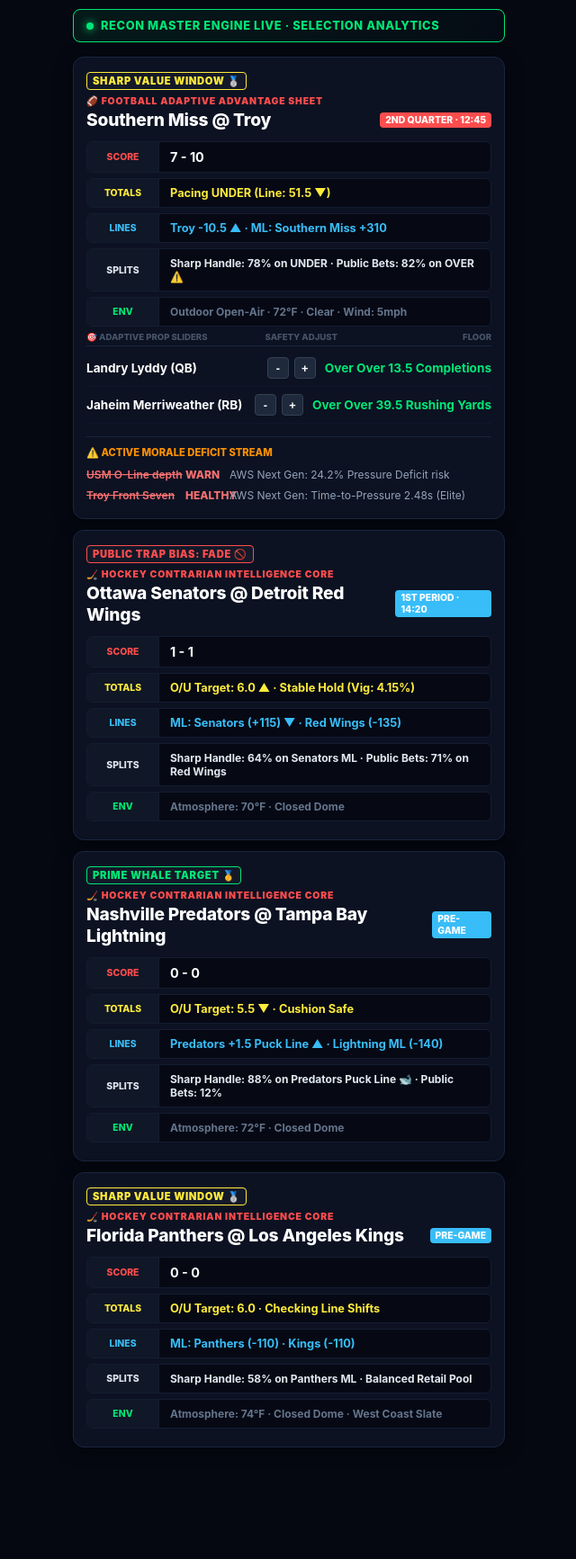
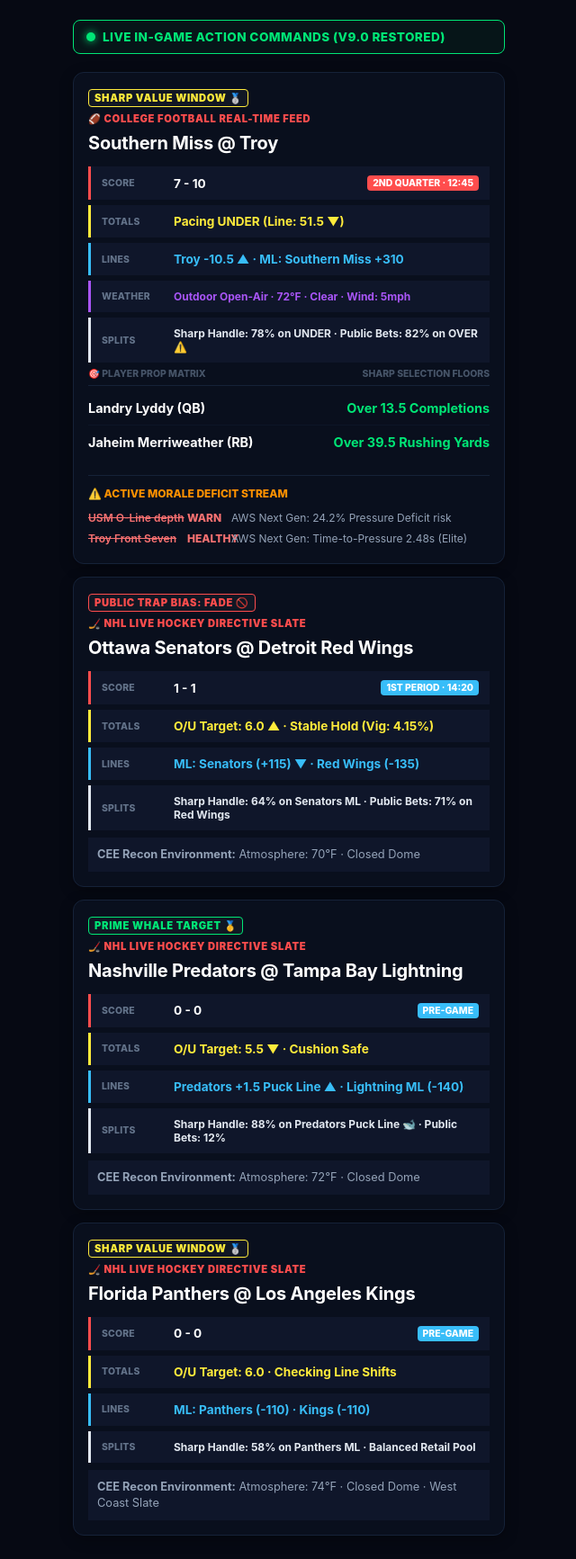
Before and after one commit to matty48653-design/Cee-app, a Flask app: page / in a window 1280 px wide. Shown: the whole page at 90% size, without its empty margins (319-959 px from the left). Before the commit the page ends 1609 px from the top, so only its background shows below. Run offline with Flask 3, Linux system fonts and the light colour scheme.

Commit message:
Revise dashboard layout and styles for improved UI
Updated the dashboard HTML to reflect new titles and styles, including changes to the layout and design elements for better user experience.

```diff
--- a/templates/dashboard.html
+++ b/templates/dashboard.html
@@ -3,51 +3,58 @@
 <head>
     <meta charset="UTF-8">
     <meta name="viewport" content="width=device-width, initial-scale=1.0">
-    <title>Cee App - Advanced Command Center</title>
+    <title>Cee App - Live Action Commands</title>
     <style>
         body {
-            background-color: #050811;
+            background-color: #060913;
             color: #e2e8f0;
             font-family: -apple-system, BlinkMacSystemFont, "Segoe UI", Roboto, sans-serif;
             margin: 0;
-            padding: 10px;
+            padding: 12px;
             -webkit-font-smoothing: antialiased;
         }
 
         #matrix-container {
             max-width: 480px;
             margin: 0 auto;
+            padding-top: 10px;
         }
 
         .system-test-badge {
-            background: linear-gradient(90deg, rgba(0, 230, 118, 0.08) 0%, rgba(0, 184, 212, 0.02) 100%);
+            background: rgba(0, 230, 118, 0.05);
             border: 1px solid #00e676;
             color: #00e676;
             text-align: left;
-            font-size: 0.8rem;
+            font-size: 0.85rem;
             font-weight: 800;
             padding: 10px 14px;
             border-radius: 8px;
-            letter-spacing: 0.05em;
+            letter-spacing: 0.03em;
             text-transform: uppercase;
-            margin-bottom: 16px;
+            margin-bottom: 20px;
             display: flex;
             align-items: center;
             gap: 8px;
         }
 
-        .status-dot { width: 8px; height: 8px; background-color: #00e676; border-radius: 50%; display: inline-block; box-shadow: 0 0 10px #00e676; }
+        .status-dot {
+            width: 10px;
+            height: 10px;
+            background-color: #00e676;
+            border-radius: 50%;
+            display: inline-block;
+            box-shadow: 0 0 10px #00e676;
+        }
 
         .slate-card {
-            background: #0c1222;
+            background: #090f1d;
             border-radius: 12px;
-            padding: 14px;
-            margin-bottom: 12px;
-            border: 1px solid #1a2640;
-            box-shadow: 0 4px 20px rgba(0, 0, 0, 0.4);
+            padding: 16px;
+            margin-bottom: 14px;
+            border: 1px solid #152238;
+            box-shadow: 0 4px 15px rgba(0, 0, 0, 0.3);
         }
 
-        /* NEW GLOWING EDGE RATING TRACKER STYLE */
         .edge-rating-tag {
             font-size: 0.7rem;
             font-weight: 900;
@@ -60,51 +67,126 @@
             background: rgba(255, 255, 255, 0.03);
         }
 
-        .sport-type { color: #ff4d4d; font-size: 0.65rem; font-weight: 900; letter-spacing: 0.08em; text-transform: uppercase; margin-bottom: 2px; }
-        .game-title-row { display: flex; justify-content: space-between; align-items: center; margin-bottom: 12px; }
-        .game-title { font-size: 1.2rem; font-weight: 800; color: #ffffff; letter-spacing: -0.01em; }
-        .live-clock-badge { background: #ff4d4d; color: #ffffff; font-size: 0.65rem; font-weight: 800; padding: 2px 6px; border-radius: 4px; text-transform: uppercase; }
+        .sport-type {
+            color: #ff4d4d;
+            font-size: 0.7rem;
+            font-weight: 900;
+            letter-spacing: 0.06em;
+            text-transform: uppercase;
+            margin-bottom: 8px;
+        }
+
+        .game-title {
+            font-size: 1.25rem;
+            font-weight: 700;
+            color: #ffffff;
+            letter-spacing: -0.01em;
+            margin-bottom: 14px;
+        }
 
         .line-module-row {
             display: grid;
             grid-template-columns: 80px 1fr;
-            background: #060914;
-            border: 1px solid #141d30;
-            border-radius: 6px;
+            background: #0f162a;
+            border-left: 3px solid #1e293b;
             margin-bottom: 6px;
             overflow: hidden;
-            font-size: 0.8rem;
+            font-size: 0.85rem;
         }
 
         .module-label {
-            background: #101726;
             color: #64748b;
             font-weight: 800;
             font-size: 0.65rem;
             display: flex;
             align-items: center;
-            justify-content: center;
+            padding: 10px 12px;
             text-transform: uppercase;
-            border-right: 1px solid #141d30;
+            letter-spacing: 0.02em;
         }
 
-        .module-value { padding: 8px 12px; font-weight: 700; color: #ffffff; }
+        .module-value {
+            padding: 10px 12px;
+            font-weight: 700;
+            color: #ffffff;
+            display: flex;
+            justify-content: space-between;
+            align-items: center;
+        }
 
-        .slider-controls { display: flex; align-items: center; gap: 6px; }
-        .btn-adjust { background: #1e293b; color: #ffffff; border: 1px solid #334155; border-radius: 4px; width: 24px; height: 24px; font-size: 0.8rem; font-weight: bold; cursor: pointer; display: flex; align-items: center; justify-content: center; }
-        .btn-adjust:active { background: #38bdf8; color: #000000; }
+        .live-clock-text {
+            background: #ff4d4d;
+            color: #ffffff;
+            font-size: 0.65rem;
+            font-weight: 800;
+            padding: 2px 6px;
+            border-radius: 4px;
+            text-transform: uppercase;
+        }
 
-        .table-header { display: flex; justify-content: space-between; color: #475569; font-size: 0.6rem; font-weight: 800; text-transform: uppercase; padding-bottom: 4px; border-bottom: 1px solid #1a2640; margin-bottom: 4px; }
-        .prop-row { display: flex; justify-content: space-between; align-items: center; padding: 8px 0; border-bottom: 1px solid #0f182b; }
-        .player-name { font-size: 0.85rem; font-weight: 700; color: #ffffff; }
-        .milestone-display-container { display: flex; align-items: center; gap: 10px; }
-        .milestone-text { font-size: 0.85rem; font-weight: 700; color: #00e676; min-width: 65px; text-align: right; }
+        .table-header {
+            display: flex;
+            justify-content: space-between;
+            color: #475569;
+            font-size: 0.65rem;
+            font-weight: 800;
+            text-transform: uppercase;
+            padding-bottom: 6px;
+            border-bottom: 1px solid #152238;
+            margin-bottom: 6px;
+        }
 
-        .deficit-stream-title { color: #ff9100; font-size: 0.7rem; font-weight: 800; margin-top: 14px; margin-bottom: 6px; text-transform: uppercase; border-top: 1px solid #1a2640; padding-top: 10px; }
-        .deficit-row { display: flex; align-items: center; font-size: 0.75rem; padding: 4px 0; }
+        .prop-row {
+            padding: 10px 0;
+            display: flex;
+            justify-content: space-between;
+            align-items: center;
+        }
+        .prop-row:not(:last-child) {
+            border-bottom: 1px solid #0d1627;
+        }
+
+        .player-name {
+            font-size: 0.9rem;
+            font-weight: 700;
+            color: #ffffff;
+        }
+
+        .milestone-value {
+            font-size: 0.9rem;
+            font-weight: 700;
+            color: #00e676;
+            text-align: right;
+        }
+
+        .deficit-stream-title {
+            color: #ff9100;
+            font-size: 0.75rem;
+            font-weight: 800;
+            margin-top: 18px;
+            margin-bottom: 8px;
+            text-transform: uppercase;
+            border-top: 1px solid #152238;
+            padding-top: 12px;
+        }
+
+        .deficit-row {
+            display: flex;
+            align-items: center;
+            font-size: 0.75rem;
+            padding: 4px 0;
+        }
+
         .deficit-player { color: #f87171; text-decoration: line-through; font-weight: 600; width: 110px; }
         .deficit-status { color: #f87171; font-weight: 800; width: 45px; }
         .deficit-desc { color: #94a3b8; flex: 1; padding-left: 4px; }
+
+        .nhl-status-tracker {
+            color: #94a3b8;
+            font-size: 0.8rem;
+            line-height: 1.4;
+            padding-top: 4px;
+        }
     </style>
 </head>
 <body>
@@ -112,61 +194,50 @@
 <div id="matrix-container">
 
     <div class="system-test-badge">
-        <span class="status-dot"></span> RECON MASTER ENGINE LIVE · SELECTION ANALYTICS
+        <span class="status-dot"></span> LIVE IN-GAME ACTION COMMANDS (V9.0 RESTORED)
     </div>
 
     {% for match in matchups %}
     <div class="slate-card">
 
-        <!-- Live Edge Ranking Display Layer -->
         <div class="edge-rating-tag" style="border: 1px solid {{ match.edge_color }}; color: {{ match.edge_color }};">
             {{ match.edge_rating }}
         </div>
 
         {% if match.sport == 'NFL' %}
-        <div class="sport-type">🏈 FOOTBALL ADAPTIVE ADVANTAGE SHEET</div>
-        <div class="game-title-row">
-            <div class="game-title">{{ match.away_team }} @ {{ match.home_team }}</div>
-            <div class="live-clock-badge">{{ match.live_clock }}</div>
+        <div class="sport-type">🏈 COLLEGE FOOTBALL REAL-TIME FEED</div>
+        <div class="game-title">{{ match.away_team }} @ {{ match.home_team }}</div>
+
+        <div class="line-module-row" style="border-left-color: #ff4d4d;">
+            <div class="module-label">SCORE</div>
+            <div class="module-value"><span>{{ match.live_score }}</span> <span class="live-clock-text">{{ match.live_clock }}</span></div>
         </div>
-
-        <div class="line-module-row">
-            <div class="module-label" style="color: #ff4d4d;">SCORE</div>
-            <div class="module-value" style="font-size: 0.9rem;">{{ match.live_score }}</div>
-        </div>
-        <div class="line-module-row">
-            <div class="module-label" style="color: #ffeb3b;">TOTALS</div>
+        <div class="line-module-row" style="border-left-color: #ffeb3b;">
+            <div class="module-label">TOTALS</div>
             <div class="module-value" style="color: #ffeb3b;">{{ match.live_ou_status }}</div>
         </div>
-        <div class="line-module-row">
-            <div class="module-label" style="color: #38bdf8;">LINES</div>
+        <div class="line-module-row" style="border-left-color: #38bdf8;">
+            <div class="module-label">LINES</div>
             <div class="module-value" style="color: #38bdf8;">{{ match.market_alert }}</div>
         </div>
-        <div class="line-module-row">
-            <div class="module-label" style="color: #e2e8f0;">SPLITS</div>
+        <div class="line-module-row" style="border-left-color: #a855f7;">
+            <div class="module-label">WEATHER</div>
+            <div class="module-value" style="color: #a855f7; font-size: 0.75rem;">{{ match.scan_status }}</div>
+        </div>
+        <div class="line-module-row" style="border-left-color: #e2e8f0;">
+            <div class="module-label">SPLITS</div>
             <div class="module-value" style="color: #e2e8f0; font-size: 0.75rem;">{{ match.splits_data }}</div>
-        </div>
-        <div class="line-module-row">
-            <div class="module-label" style="color: #00e676;">ENV</div>
-            <div class="module-value" style="color: #64748b; font-size: 0.75rem;">{{ match.scan_status }}</div>
         </div>
 
         <div class="prop-section">
             <div class="table-header">
-                <div>🎯 ADAPTIVE PROP SLIDERS</div>
-                <div style="text-align: right; padding-right: 75px;">SAFETY ADJUST</div>
-                <div>FLOOR</div>
+                <div>🎯 PLAYER PROP MATRIX</div>
+                <div>SHARP SELECTION FLOORS</div>
             </div>
             {% for player in match.players %}
             <div class="prop-row">
                 <div class="player-name">{{ player.name }}</div>
-                <div class="milestone-display-container">
-                    <div class="slider-controls">
-                        <button class="btn-adjust" onclick="adjustSlider('{{ player.name }}', -1)">-</button>
-                        <button class="btn-adjust" onclick="adjustSlider('{{ player.name }}', 1)">+</button>
-                    </div>
-                    <div class="milestone-text" id="val-{{ player.name }}">Over {{ player.milestone }}</div>
-                </div>
+                <div class="milestone-value">{{ player.milestone }}</div>
             </div>
             {% endfor %}
         </div>
@@ -183,31 +254,28 @@
         {% endif %}
 
         {% elif match.sport == 'NHL' %}
-        <div class="sport-type">🏒 HOCKEY CONTRARIAN INTELLIGENCE CORE</div>
-        <div class="game-title-row">
-            <div class="game-title">{{ match.away_team }} @ {{ match.home_team }}</div>
-            <div class="live-clock-badge" style="background: #38bdf8;">{{ match.live_clock }}</div>
+        <div class="sport-type">🏒 NHL LIVE HOCKEY DIRECTIVE SLATE</div>
+        <div class="game-title">{{ match.away_team }} @ {{ match.home_team }}</div>
+
+        <div class="line-module-row" style="border-left-color: #ff4d4d;">
+            <div class="module-label">SCORE</div>
+            <div class="module-value"><span>{{ match.live_score }}</span> <span class="live-clock-text" style="background: #38bdf8;">{{ match.live_clock }}</span></div>
+        </div>
+        <div class="line-module-row" style="border-left-color: #ffeb3b;">
+            <div class="module-label">TOTALS</div>
+            <div class="module-value" style="color: #ffeb3b;">{{ match.live_ou_status }}</div>
+        </div>
+        <div class="line-module-row" style="border-left-color: #38bdf8;">
+            <div class="module-label">LINES</div>
+            <div class="module-value" style="color: #38bdf8;">{{ match.market_alert }}</div>
+        </div>
+        <div class="line-module-row" style="border-left-color: #e2e8f0;">
+            <div class="module-label">SPLITS</div>
+            <div class="module-value" style="color: #e2e8f0; font-size: 0.75rem;">{{ match.splits_data }}</div>
         </div>
 
-        <div class="line-module-row">
-            <div class="module-label" style="color: #ff4d4d;">SCORE</div>
-            <div class="module-value" style="font-size: 0.9rem;">{{ match.live_score }}</div>
-        </div>
-        <div class="line-module-row">
-            <div class="module-label" style="color: #ffeb3b;">TOTALS</div>
-            <div class="module-value" style="color: #ffeb3b;">{{ match.live_ou_status }}</div>
-        </div>
-        <div class="line-module-row">
-            <div class="module-label" style="color: #38bdf8;">LINES</div>
-            <div class="module-value" style="color: #38bdf8;">{{ match.market_alert }}</div>
-        </div>
-        <div class="line-module-row">
-            <div class="module-label" style="color: #e2e8f0;">SPLITS</div>
-            <div class="module-value" style="color: #e2e8f0; font-size: 0.75rem;">{{ match.splits_data }}</div>
-        </div>
-        <div class="line-module-row">
-            <div class="module-label" style="color: #00e676;">ENV</div>
-            <div class="module-value" style="color: #64748b; font-size: 0.75rem;">{{ match.scan_status }}</div>
+        <div class="nhl-status-tracker" style="background: #0f162a; padding: 10px; margin-top: 8px;">
+            <strong>CEE Recon Environment:</strong> {{ match.scan_status }}
         </div>
         {% endif %}
 
@@ -216,7 +284,5 @@
 
 </div>
 
-<script>
-function adjustSlider(playerName, direction) {
-    const textElement = document.getElementById('val-' + playerName);
-    if (!textElement) return;
+</body>
+</html>
```
